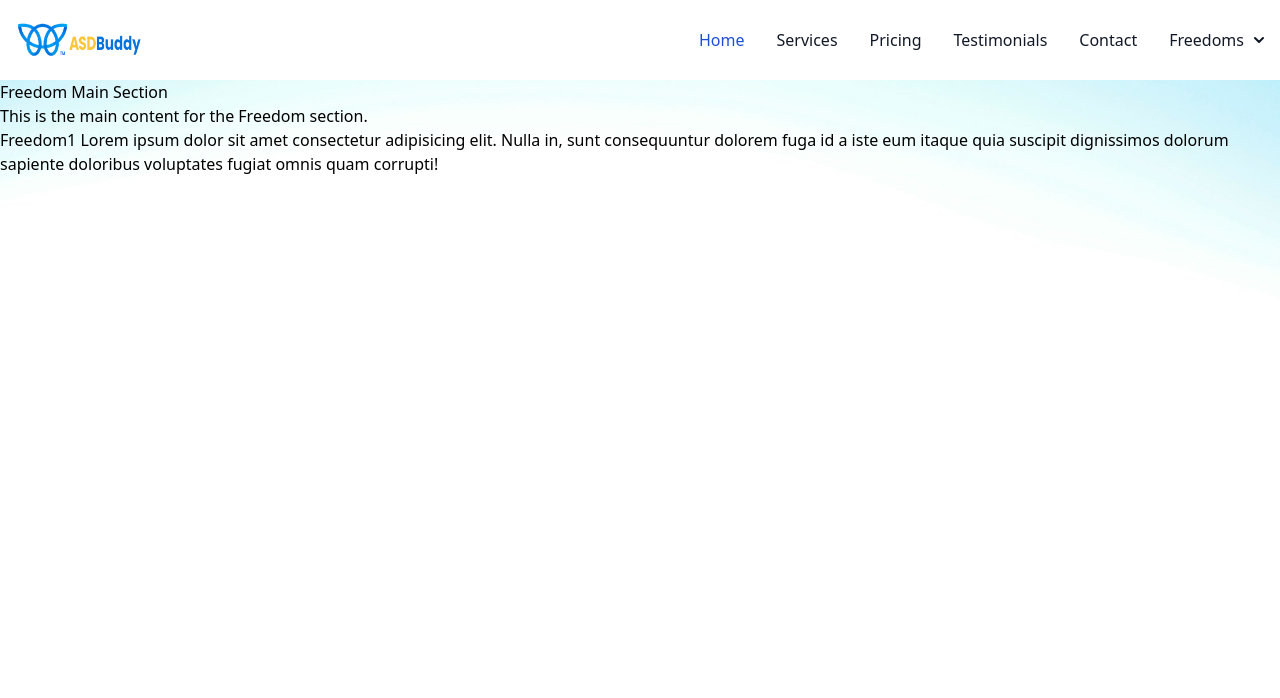
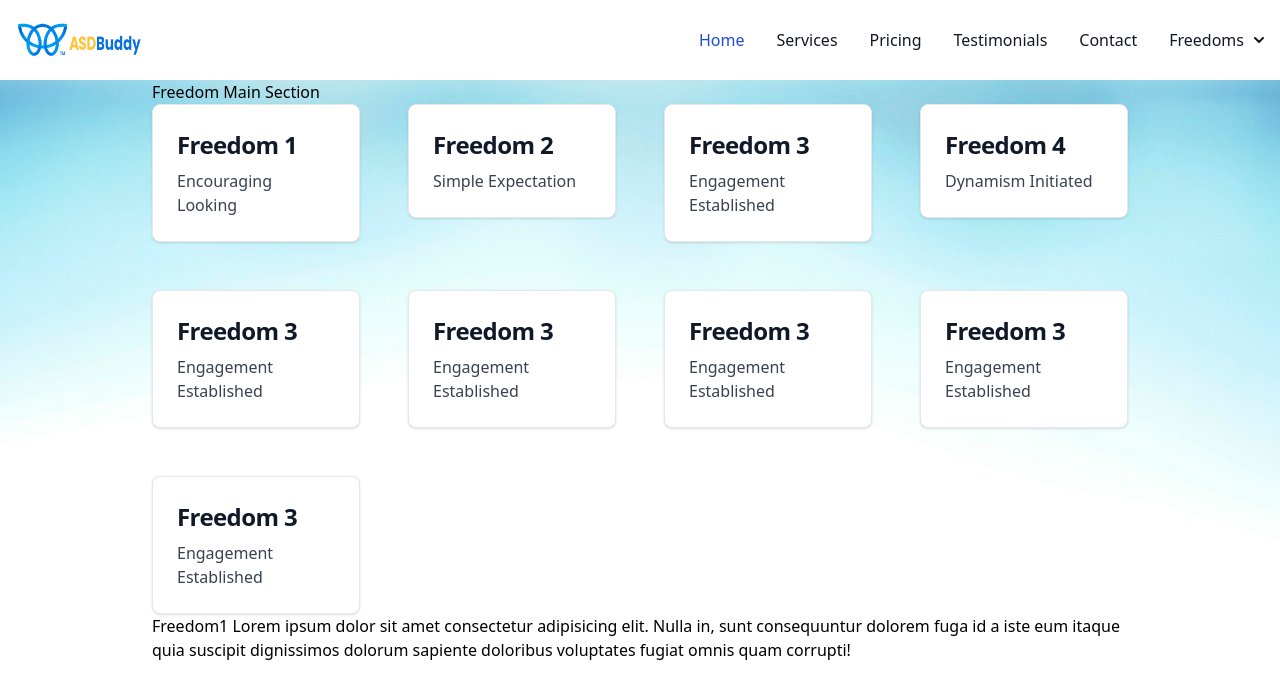
Before and after one commit to sree-r-one/asd-buddy, a React (Vite) app: page /freedom/1 in a window 1280 px wide. Shown: the top 698 px of the page. Built offline with nearby package versions, Linux system fonts and the light colour scheme.

Commit message:
initial version completed

```diff
--- a/src/Pages/freedom/Freedom.jsx
+++ b/src/Pages/freedom/Freedom.jsx
@@ -1,11 +1,44 @@
 import React from "react";
-import { Outlet } from "react-router-dom";
+import { Outlet, Link } from "react-router-dom";
 
+const CARDS = [
+  { path: "1", heading: "Freedom 1", description: "Encouraging Looking" },
+  { path: "2", heading: "Freedom 2", description: "Simple Expectation" },
+  { path: "3", heading: "Freedom 3", description: "Engagement Established" },
+  { path: "4", heading: "Freedom 4", description: "Dynamism Initiated" },
+  { path: "3", heading: "Freedom 3", description: "Engagement Established" },
+  { path: "3", heading: "Freedom 3", description: "Engagement Established" },
+  { path: "3", heading: "Freedom 3", description: "Engagement Established" },
+  { path: "3", heading: "Freedom 3", description: "Engagement Established" },
+  { path: "3", heading: "Freedom 3", description: "Engagement Established" },
+];
+
+const FreeCard = ({ card }) => {
+  return (
+    <div className="">
+      <Link
+        to={card.path}
+        className="block max-w-sm rounded-lg border border-gray-200 bg-white p-6 shadow hover:bg-gray-100 dark:border-gray-700 dark:bg-gray-800 dark:hover:bg-gray-700"
+      >
+        <h5 className="mb-2 text-2xl font-bold tracking-tight text-gray-900 dark:text-white">
+          {card.heading}
+        </h5>
+        <p className="font-normal text-gray-700 dark:text-gray-400">
+          {card.description}
+        </p>
+      </Link>
+    </div>
+  );
+};
 const Freedom = () => {
   return (
-    <div>
+    <div className="container mx-auto">
       <h1>Freedom Main Section</h1>
-      <p>This is the main content for the Freedom section.</p>
+      <div className="grid items-start justify-start gap-12 md:grid-cols-4">
+        {CARDS.map((card, i) => (
+          <FreeCard key={i} card={card} />
+        ))}
+      </div>
       <Outlet />{" "}
       {/* This is where the nested route content (like Freedom1) will be rendered */}
     </div>
```
